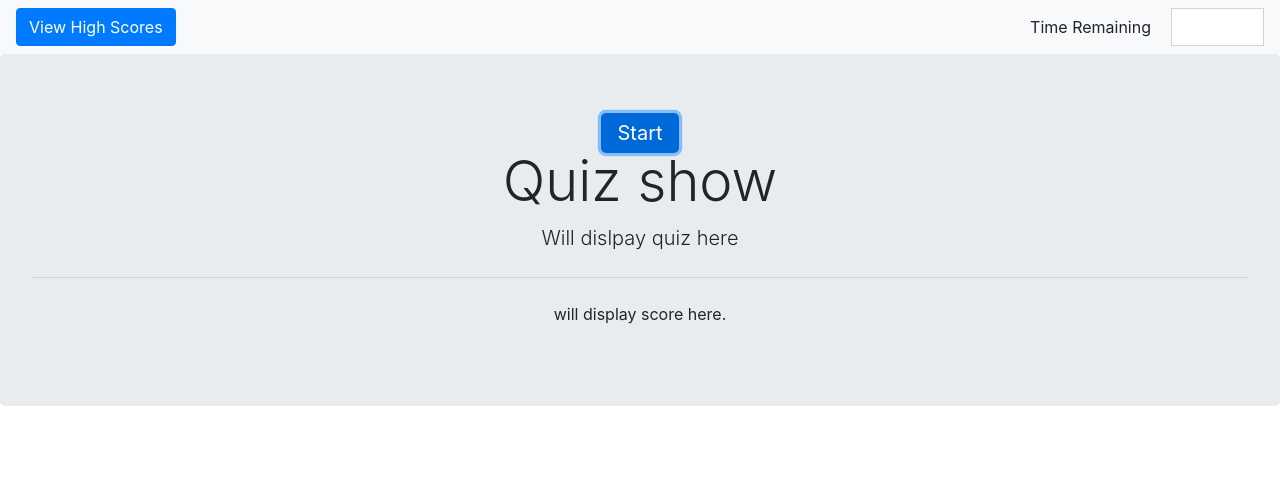
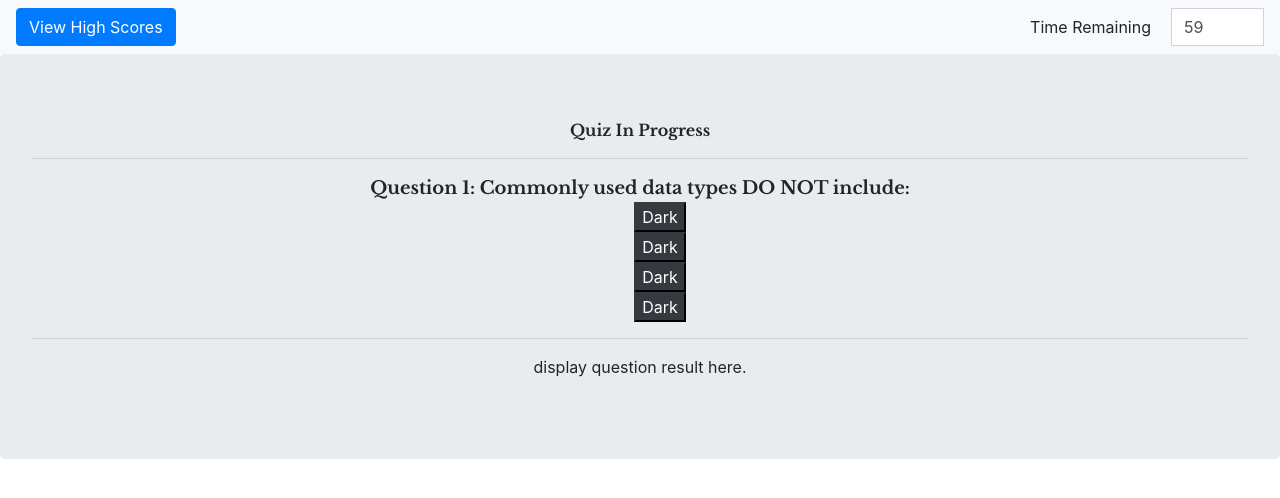
Before and after one commit to rymen80/Quiz-Game, a plain HTML site: page index.html in a window 1280 px wide. Both pictures are taken after a click on the button "Start". Drawn offline with nearby package versions, Linux system fonts and the light colour scheme.

Commit message:
in js start button and timer working, added most html tags

````diff
--- a/assets/style.css
+++ b/assets/style.css
@@ -1,12 +1,22 @@
 
 .jumbotron {
     text-align: center;
+
+}
+.jumbo-header {
+    font-family: 'Libre Baskerville', serif;
 }
 .time-label {
     padding-right: 20px;
 
 }
-textarea {
+#timer-text-area {
     resize: none;
-
 }
+.question-area {
+    font-family: 'Libre Baskerville', serif;
+    font-size: large;
+}
+.button-area {
+    list-style-type: none;
+}
--- a/index.html
+++ b/index.html
@@ -5,7 +5,9 @@
     <meta name="viewport" content="width=device-width, initial-scale=1.0">
     <title>Quiz Game</title>
     <link rel="stylesheet" href="https://stackpath.bootstrapcdn.com/bootstrap/4.5.0/css/bootstrap.min.css" integrity="sha384-9aIt2nRpC12Uk9gS9baDl411NQApFmC26EwAOH8WgZl5MYYxFfc+NcPb1dKGj7Sk" crossorigin="anonymous">
+    <link href="https://fonts.googleapis.com/css2?family=Libre+Baskerville:wght@700&display=swap" rel="stylesheet">
     <link rel="stylesheet" type= "text/css" href = "assets/style.css">
+
 </head>
 <body>
     <!--  start of Navbar -->
@@ -24,14 +26,25 @@
       <!-- end of Navbar -->
       <!-- start of jumbotron -->
       <div class="jumbotron">
-        <a class="btnStart btn-primary btn-lg" href="#" role="button">Start</a>
-        <h2 class="display-4">Quiz show</h2>
-        <p class="lead">Will dislpay quiz here</p>
-        <hr class="my-4">
-        <p>will display score here.</p>
+        <div class="jumbo-header">
+          <a class="btnStart btn-primary btn-lg" href="#" role="button">Start</a>
+        </div>
+        <hr>
+        <div class="question-container">
+          <div class="question-area"></div>
+          <ul class = "button-area">
+            <li><button type="button" class="btn1 btn-dark">Dark</button></li>
+            <li><button type="button" class="btn2 btn-dark">Dark</button></li>
+            <li><button type="button" class="btn3 btn-dark">Dark</button></li>
+            <li><button type="button" class="btn4 btn-dark">Dark</button></li>
+          </ul>
+        </div>
+
+        <hr>
+        <p class = "result">display question result here.</p>
 
       </div>
 
-
+<script src="script.js"></script>
 </body>
 </html>
--- a/script.js
+++ b/script.js
@@ -1,9 +1,40 @@
-const $timer = document.querySelector('timer');
+// an array of objects coinating the questions, possible answers and correct answer.
+const questions = [
+    {   Question: "Question 1: Commonly used data types DO NOT include:",
+        choices: ["strings", "booleans", "alerts", "numbers"],
+        answer: "alerts"
+    },
+    {
+        Question: "Question 2: The condition in an if / else statement is enclosed within ____.",
+        choices: ["quotes", "curly brackets", "parentheses", "square brackets"],
+        answer: "parentheses"
+    },
+    {
+        Question: "Question 3: The instructions for a function are enclosed within ____.",
+        choices: ["quotes", "curly brackets", "parentheses", "square brackets"],
+        answer: "curly brackets"
+    },
+    {
+        Question: "Question 4: A property of an object that is a function is called a ____.",
+        choices: ["method", "string", "stylesheet", "boolean"],
+        answer: "method"
+    },
+    {
+        Questions: "Question 5: The logical operator that represents 'or' is ____.",
+        choices: ["||", "OR", "&&", "==="],
+        answer: "||"
+    }
+];
 
-// GIVEN I am taking a code quiz
-// WHEN I click the start button
+const $timerTextArea = document.querySelector("#timer-text-area");
+const $highscoreButton = document.querySelector("#highscore-button");
+const $btnStart = document.querySelector(".btnStart");
+const $jumboHeader = document.querySelector(".jumbo-header");
+const $questionContainer = document.querySelector(".question-container");
+const $questionArea = document.querySelector(".question-area");
+const $buttonArea = document.querySelector(".button-area");
+const $results = document.querySelector(".results");
 
-// THEN a timer starts and I am presented with a question
 // WHEN I answer a question
 // THEN I am presented with another question
 // WHEN I answer a question incorrectly
@@ -13,4 +44,38 @@ const $timer = document.querySelector('timer');
 // WHEN the game is over
 // THEN I can save my initials and score
 // ```
-$timer.textContent = 'this is the timer';
+window.onload = function() {
+    $buttonArea.style.visibility= "hidden";
+    $questionArea.textContent = "Click start to begin Quiz"
+
+}
+$btnStart.addEventListener("click",takeQuiz);
+
+function takeQuiz() {
+    startClock();
+    DisplayQuestions();
+}
+function startClock() {
+    $btnStart.style.visibility = "hidden";
+    $buttonArea.style.visibility = "visible";
+    let timeLeft = 60;
+    const countDownInterval = setInterval(function(){
+    $timerTextArea.value = timeLeft;
+    // timeLeft = timeLeft - 1;
+    timeLeft--;
+    if (timeLeft === 0) {
+    $timerTextArea.value = '';
+    clearInterval(countDownInterval);
+    //more code here for the game.
+    }
+  }, 1000);
+}
+
+function DisplayQuestions() {
+    $jumboHeader.textContent = "Quiz In Progress"
+    questions.forEach((index,element,array) => {
+        $questionArea.textContent = questions[0].Question
+
+});
+
+}
````
